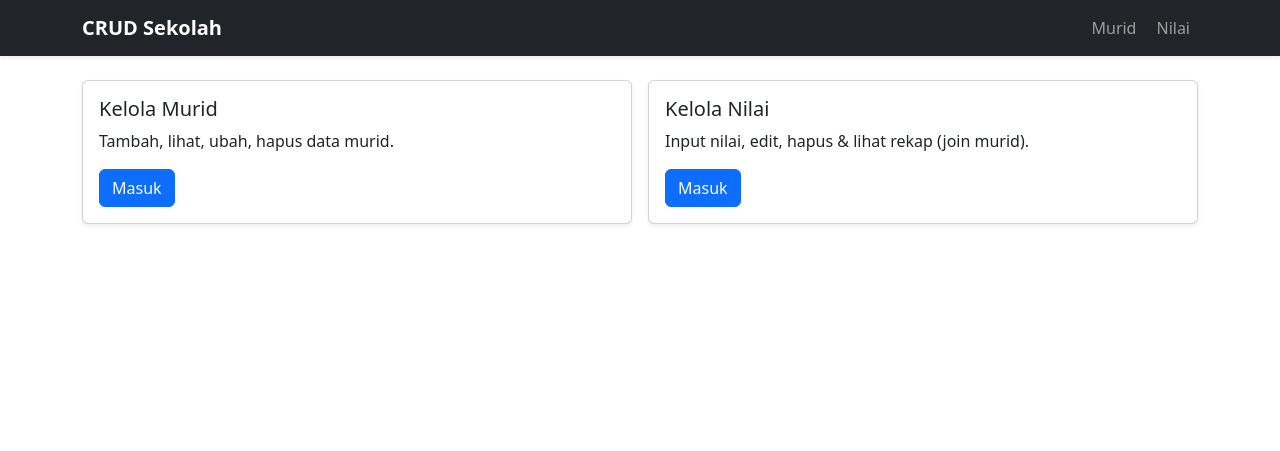
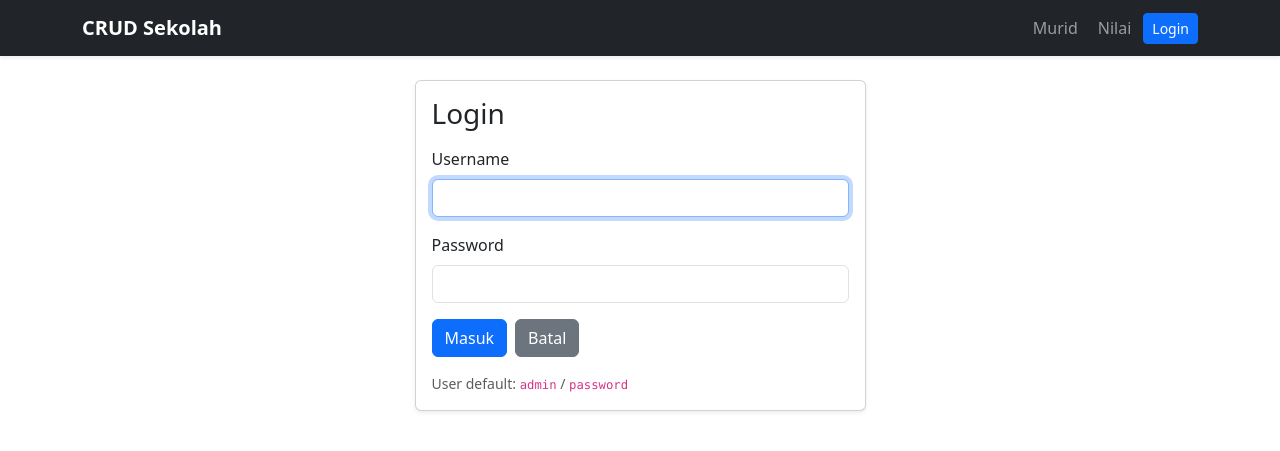
Before and after one commit to Alif1507/crud-sekolah-pak-pur, a PHP site: page /auth/login.php in a window 1280 px wide. Shown: the top 451 px of the page. Run offline with PHP 8.4, Linux system fonts and the light colour scheme.

Commit message:
added login fiture

```diff
--- /dev/null
+++ b/auth.php
@@ -0,0 +1,33 @@
+<?php
+
+function auth_current_user() {
+  return $_SESSION['user'] ?? null;
+}
+
+function auth_require_login() {
+  if (!auth_current_user()) {
+    header('Location: /auth/login.php?next=' . urlencode($_SERVER['REQUEST_URI'] ?? '/'));
+    exit;
+  }
+}
+
+function auth_login(PDO $pdo, string $username, string $password): bool {
+  $stmt = $pdo->prepare('SELECT id, username, password, name FROM users WHERE username = ? LIMIT 1');
+  $stmt->execute([$username]);
+  $row = $stmt->fetch();
+  if ($row && password_verify($password, $row['password'])) {
+    if (session_status() === PHP_SESSION_ACTIVE) session_regenerate_id(true);
+    $_SESSION['user'] = ['id' => $row['id'], 'username' => $row['username'], 'name' => $row['name']];
+    return true;
+  }
+  return false;
+}
+
+function auth_logout() {
+  $_SESSION = [];
+  if (ini_get('session.use_cookies')) {
+    $params = session_get_cookie_params();
+    setcookie(session_name(), '', time() - 42000, $params['path'], $params['domain'], $params['secure'], $params['httponly']);
+  }
+  session_destroy();
+}
--- a/config.php
+++ b/config.php
@@ -10,3 +10,13 @@ $pdo = new PDO($dsn, $user, $pass, [
   PDO::ATTR_ERRMODE => PDO::ERRMODE_EXCEPTION,
   PDO::ATTR_DEFAULT_FETCH_MODE => PDO::FETCH_ASSOC,
 ]);
+
+
+
+if (session_status() === PHP_SESSION_NONE) {
+session_start();
+}
+
+
+
+require_once __DIR__ . '/auth.php';
--- /dev/null
+++ b/public/auth/login.php
@@ -0,0 +1,48 @@
+<?php
+require_once __DIR__ . '/../../config.php';
+$title = 'Login';
+
+$error = '';
+$next = $_GET['next'] ?? '/';
+
+if ($_SERVER['REQUEST_METHOD'] === 'POST') {
+  $username = trim($_POST['username'] ?? '');
+  $password = (string)($_POST['password'] ?? '');
+  $next = $_POST['next'] ?? '/';
+  if (auth_login($pdo, $username, $password)) {
+    header('Location: ' . $next);
+    exit;
+  } else {
+    $error = 'Username atau password salah';
+  }
+}
+
+
+ob_start(); ?>
+<div class="row justify-content-center">
+  <div class="col-md-5">
+    <div class="card shadow-sm">
+      <div class="card-body">
+        <h3 class="mb-3">Login</h3>
+        <?php if ($error): ?><div class="alert alert-danger"><?= htmlspecialchars($error) ?></div><?php endif; ?>
+        <form method="post">
+          <input type="hidden" name="next" value="<?= htmlspecialchars($next) ?>">
+          <div class="mb-3">
+            <label class="form-label">Username</label>
+            <input name="username" class="form-control" autofocus />
+          </div>
+          <div class="mb-3">
+            <label class="form-label">Password</label>
+            <input type="password" name="password" class="form-control" />
+          </div>
+          <div class="d-flex gap-2">
+            <button class="btn btn-primary">Masuk</button>
+            <a class="btn btn-secondary" href="/">Batal</a>
+          </div>
+          <p class="text-muted small mt-3 mb-0">User default: <code>admin</code> / <code>password</code></p>
+        </form>
+      </div>
+    </div>
+  </div>
+</div>
+<?php $content = ob_get_clean(); include __DIR__ . '/../layout.php';
--- /dev/null
+++ b/public/auth/logout.php
@@ -0,0 +1,5 @@
+<?php
+require_once __DIR__ . '/../../config.php';
+if (auth_current_user()) { auth_logout(); }
+header('Location: /auth/login.php');
+exit;
--- a/public/index.php
+++ b/public/index.php
@@ -1,4 +1,7 @@
 <?php
+require_once __DIR__ . '/../config.php';
+auth_require_login();
+
 $title = 'Dashboard';
 ob_start(); ?>
 <div class="row g-3">
--- a/public/layout.php
+++ b/public/layout.php
@@ -1,4 +1,6 @@
-<?php // public/layout.php ?>
+<?php
+
+?>
 <!doctype html>
 <html lang="id">
 <head>
@@ -13,6 +15,7 @@
   <link rel="stylesheet" href="/assets/style.css">
 </head>
 <body>
+<?php $me = auth_current_user(); ?>
 <nav class="navbar navbar-expand-lg navbar-dark bg-dark shadow-sm sticky-top">
   <div class="container">
     <a class="navbar-brand fw-semibold" href="/index.php">CRUD Sekolah</a>
@@ -20,9 +23,15 @@
       <span class="navbar-toggler-icon"></span>
     </button>
     <div id="nav" class="collapse navbar-collapse">
-      <div class="navbar-nav ms-auto gap-1">
+      <div class="navbar-nav ms-auto gap-1 align-items-lg-center">
         <a class="nav-link" href="/murid/index.php">Murid</a>
         <a class="nav-link" href="/nilai/index.php">Nilai</a>
+        <?php if ($me): ?>
+          <span class="navbar-text ms-2 me-2 small text-muted">Hi, <?= htmlspecialchars($me['name']) ?></span>
+          <a class="btn btn-sm btn-secondary" href="/auth/logout.php">Logout</a>
+        <?php else: ?>
+          <a class="btn btn-sm btn-primary" href="/auth/login.php">Login</a>
+        <?php endif; ?>
       </div>
     </div>
   </div>
--- a/public/murid/create.php
+++ b/public/murid/create.php
@@ -1,5 +1,6 @@
 <?php
 require_once __DIR__ . '/../../config.php';
+auth_require_login();
 $title = 'Tambah Murid';
 
 $errors = [];
--- a/public/murid/delete.php
+++ b/public/murid/delete.php
@@ -1,5 +1,6 @@
 <?php
 require_once __DIR__ . '/../../config.php';
+auth_require_login();
 $id = (int)($_GET['id'] ?? 0);
 if ($id) {
   $stmt = $pdo->prepare('DELETE FROM murid WHERE id_murid=?');
--- a/public/murid/edit.php
+++ b/public/murid/edit.php
@@ -1,5 +1,6 @@
 <?php
 require_once __DIR__ . '/../../config.php';
+auth_require_login();
 $title = 'Edit Murid';
 
 $id = (int)($_GET['id'] ?? 0);
--- a/public/murid/index.php
+++ b/public/murid/index.php
@@ -1,5 +1,6 @@
 <?php
 require_once __DIR__ . '/../../config.php';
+auth_require_login();
 $title = 'Data Murid';
 
 // Read all murid
--- a/public/nilai/create.php
+++ b/public/nilai/create.php
@@ -1,5 +1,6 @@
 <?php
 require_once __DIR__ . '/../../config.php';
+auth_require_login();
 $title = 'Tambah Nilai';
 
 // Ambil daftar murid untuk dropdown
--- a/public/nilai/delete.php
+++ b/public/nilai/delete.php
@@ -1,5 +1,6 @@
 <?php
 require_once __DIR__ . '/../../config.php';
+auth_require_login();
 $id = (int)($_GET['id'] ?? 0);
 if ($id) {
   $stmt = $pdo->prepare('DELETE FROM nilai WHERE id_nilai=?');
--- a/public/nilai/edit.php
+++ b/public/nilai/edit.php
@@ -1,5 +1,6 @@
 <?php
 require_once __DIR__ . '/../../config.php';
+auth_require_login();
 $title = 'Edit Nilai';
 
 $id = (int)($_GET['id'] ?? 0);
--- a/public/nilai/index.php
+++ b/public/nilai/index.php
@@ -1,5 +1,6 @@
 <?php
 require_once __DIR__ . '/../../config.php';
+auth_require_login();
 $title = 'Data Nilai';
 
 // Join agar tampil nama murid
```
